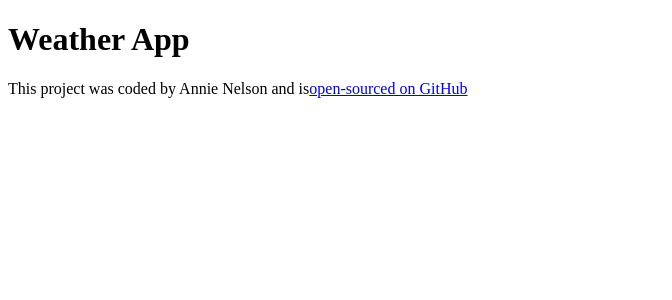
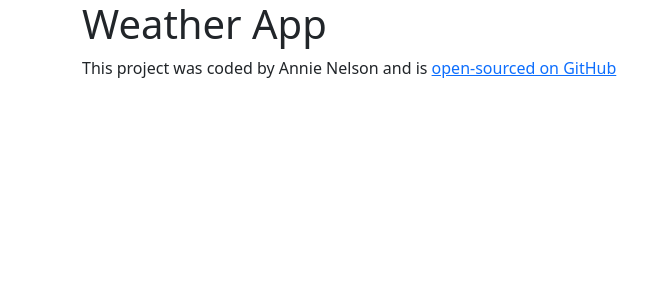
Before and after one commit to Annie15N/react-project-weather-app, a React (Create React App) app: page / in a window 1280 px wide. Shown: the top 300 px of the page, without its empty margins (0-672 px from the left). Built offline with nearby package versions, Linux system fonts and the light colour scheme.

Commit message:
Added bootstrap

```diff
--- a/package.json
+++ b/package.json
@@ -3,10 +3,11 @@
   "version": "0.1.0",
   "private": true,
   "dependencies": {
+    "bootstrap": "^5.3.3",
     "cra-template": "1.2.0",
     "react": "^19.0.0",
     "react-dom": "^19.0.0",
-    "react-scripts": "5.0.1"
+    "react-scripts": "^3.0.1"
   },
   "scripts": {
     "start": "react-scripts start",
--- a/public/index.html
+++ b/public/index.html
@@ -11,12 +11,15 @@
 
   <link rel="manifest" href="%PUBLIC_URL%/manifest.json" />
 
+
   <title>My Weather React App</title>
 </head>
 
 <body>
   <noscript>You need to enable JavaScript to run this app.</noscript>
+
   <div id="root"></div>
+
 </body>
 
 </html>
--- a/src/App.js
+++ b/src/App.js
@@ -3,9 +3,10 @@
 export default function App() {
   return (
     <div className="App">
+      <div className="container">
         <h1>Weather App</h1>
         <footer>
-        This project was coded by Annie Nelson and is
+          This project was coded by Annie Nelson and is {""}
           <a
             href="https://github.com/Annie15N/react-project-weather-app"
             target="_blank"
@@ -14,5 +15,6 @@
           </a>
         </footer>
       </div>
+    </div>
   );
 }
--- a/src/index.js
+++ b/src/index.js
@@ -1,5 +1,6 @@
 import React from "react";
 import ReactDOM from "react-dom/client";
+import "bootstrap/dist/css/bootstrap.css";
 import "./index.css";
 import App from "./App";
 
```
Also changed, not shown: 1 other file (tests, documents, lock files or other folders). Lines whose indentation alone changed are shown as unchanged.
